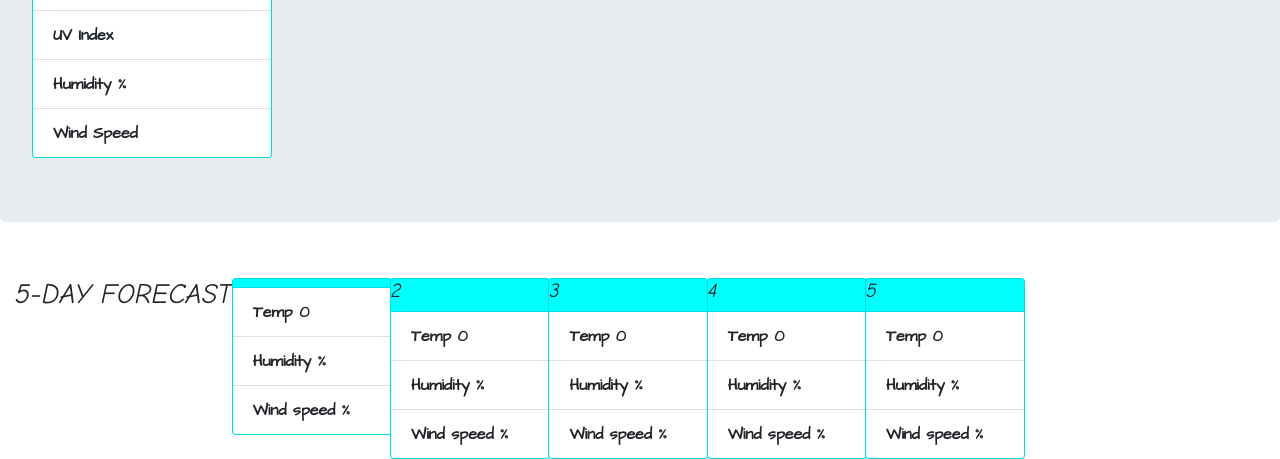
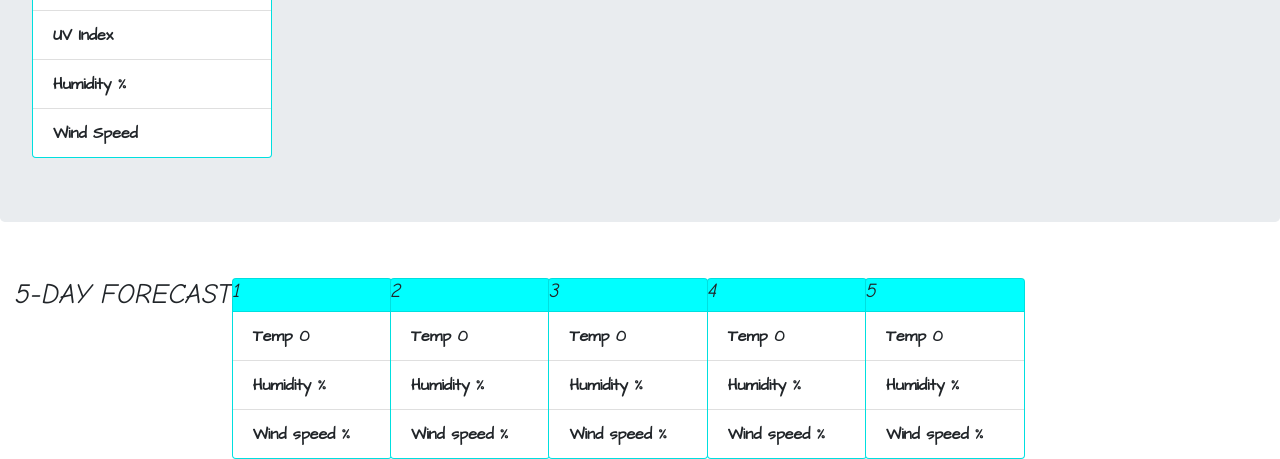
Before and after one commit to AudioDen/weather-app, a plain HTML site: page index.html in a window 1280 px wide. Shown: the part 374-833 px from the top of the page. Drawn offline with nearby package versions, Linux system fonts and the light colour scheme; a web font is replaced by a local one.

Commit message:
html lang

```diff
--- a/index.html
+++ b/index.html
@@ -1,5 +1,5 @@
 <!DOCTYPE html>
-<html>
+<html lang="en">
 
 <head>
     <meta charset='utf-8'>
@@ -68,7 +68,7 @@
 <!--  -->
                 <div class=" col-sm-6  col-lg-2 5-day">
                     <div class="card" style="width: 10rem;">
-                        <h5><span id= "date"> </span> </h5>
+                        <h5> <!---<span id= "date"> </span> ---> 1</h5>
                         <ul class="list-group list-group-flush">
                             <li class="list-group-item">Temp <span id= "ftd1">0</span></li>
                             <li class="list-group-item">Humidity <span id= "fhmd1">%</span></li>
```
